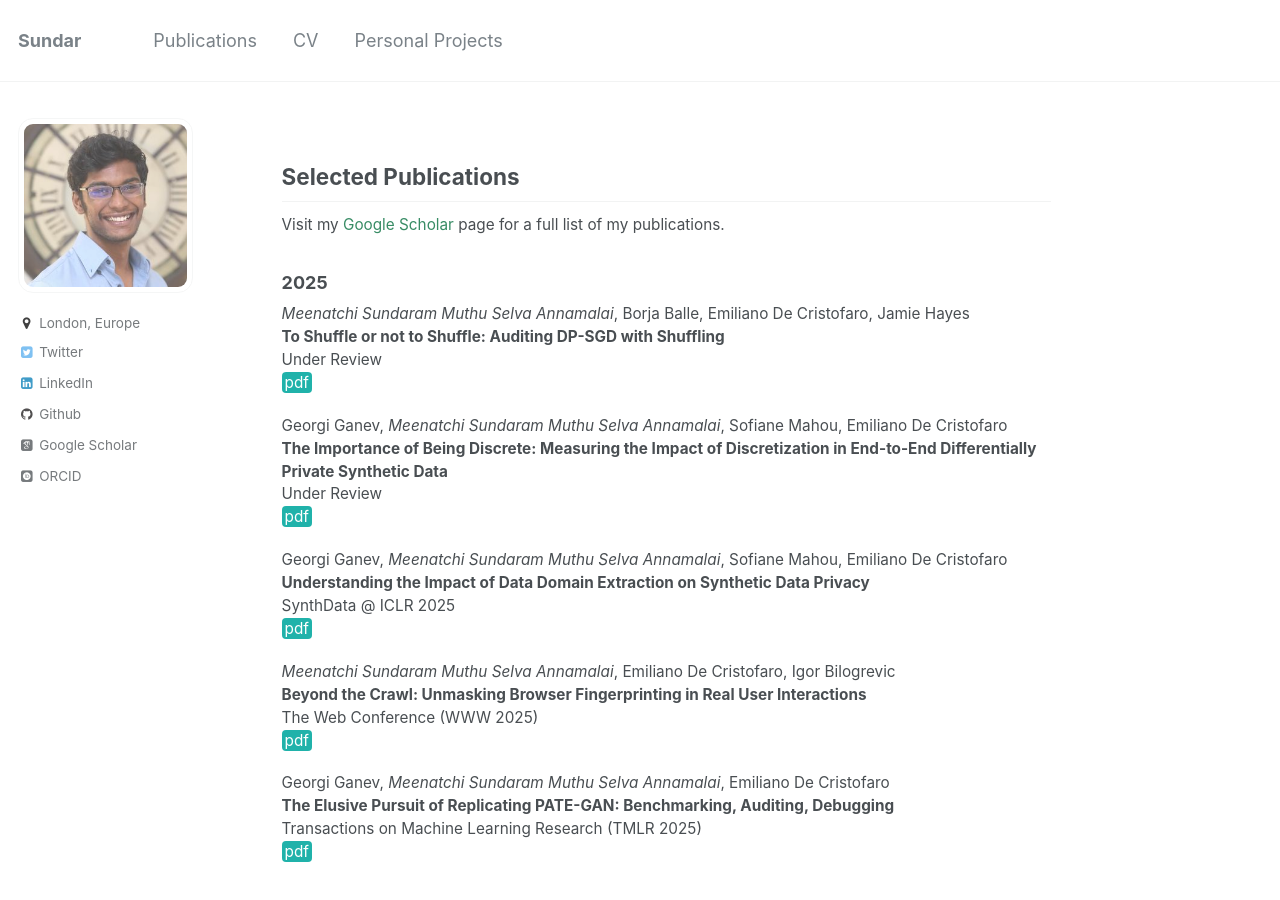
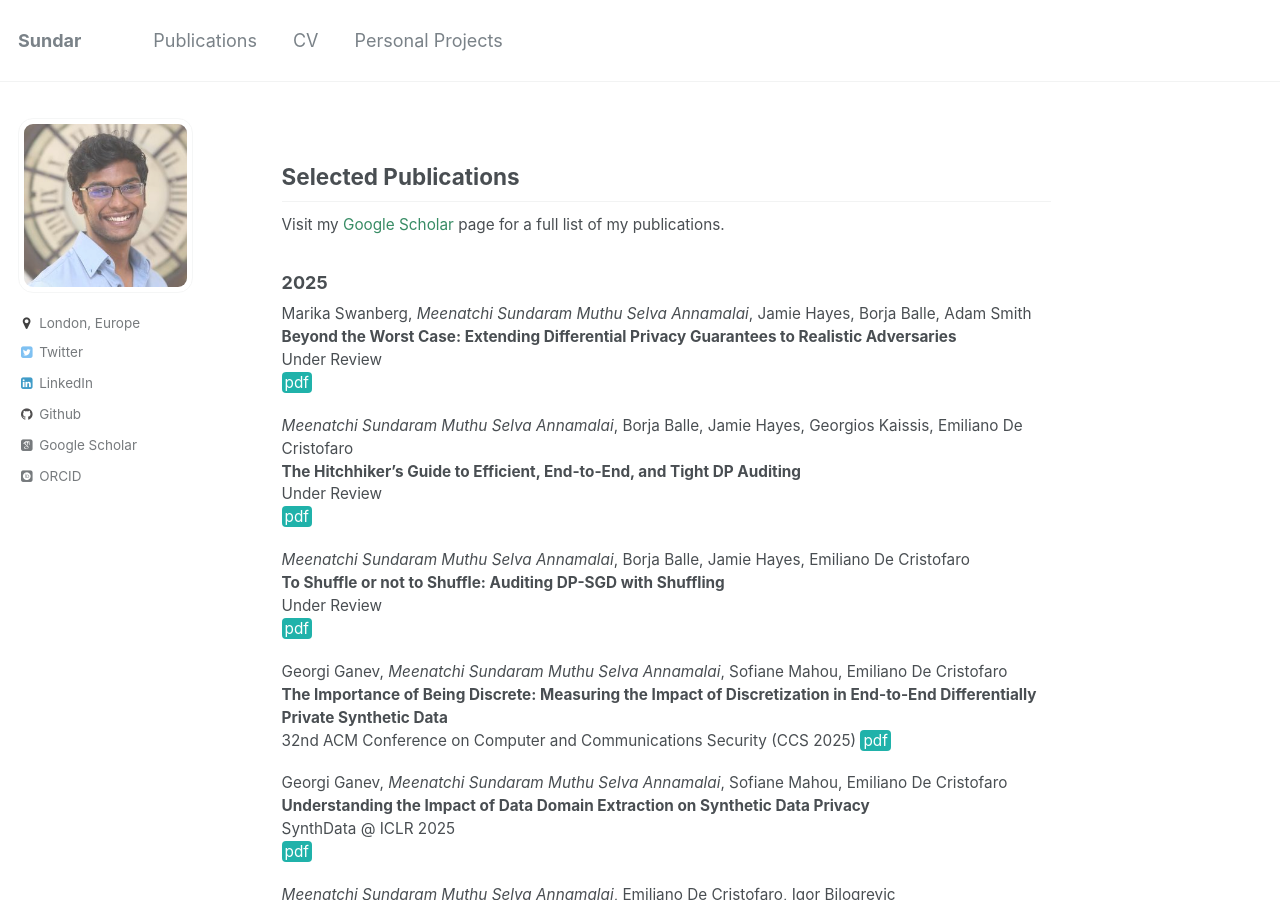
Before and after one commit to msundarmsa/msundarmsa.github.io, a Jekyll site: the page built from _pages/publications.md, in a window 1280 px wide and 900 px high. Built offline with Jekyll 4.4.1, drawn with Linux system fonts in a browser that asks for light colours; some web fonts are replaced.

Commit message:
Updating CV and pubs

```diff
--- a/_pages/publications.md
+++ b/_pages/publications.md
@@ -11,14 +11,24 @@
 
 ### 2025
 
-*Meenatchi Sundaram Muthu Selva Annamalai*, Borja Balle, Emiliano De Cristofaro, Jamie Hayes
+Marika Swanberg, *Meenatchi Sundaram Muthu Selva Annamalai*, Jamie Hayes, Borja Balle, Adam Smith
+**Beyond the Worst Case: Extending Differential Privacy Guarantees to Realistic Adversaries**
+Under Review
+[pdf](https://arxiv.org/pdf/2507.08158){: .btn--danger}{:target="_blank"}
+
+*Meenatchi Sundaram Muthu Selva Annamalai*, Borja Balle, Jamie Hayes, Georgios Kaissis, Emiliano De Cristofaro
+**The Hitchhiker’s Guide to Efficient, End-to-End, and Tight DP Auditing**
+Under Review
+[pdf](https://www.arxiv.org/pdf/2506.16666){: .btn--danger}{:target="_blank"}
+
+*Meenatchi Sundaram Muthu Selva Annamalai*, Borja Balle, Jamie Hayes, Emiliano De Cristofaro
 **To Shuffle or not to Shuffle: Auditing DP-SGD with Shuffling**
 Under Review
 [pdf](https://arxiv.org/abs/2411.10614){: .btn--danger}{:target="_blank"}
 
 Georgi Ganev, *Meenatchi Sundaram Muthu Selva Annamalai*, Sofiane Mahou, Emiliano De Cristofaro
 **The Importance of Being Discrete: Measuring the Impact of Discretization in End-to-End Differentially Private Synthetic Data**
-Under Review
+32nd ACM Conference on Computer and Communications Security (CCS 2025)
 [pdf](https://arxiv.org/pdf/2504.06923){: .btn--danger}{:target="_blank"}
 
 Georgi Ganev, *Meenatchi Sundaram Muthu Selva Annamalai*, Sofiane Mahou, Emiliano De Cristofaro
```
Also changed, not shown: 1 other file.
